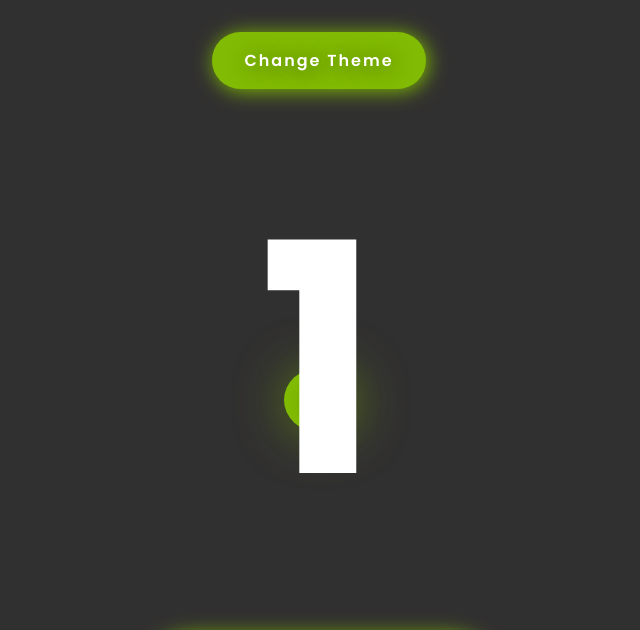
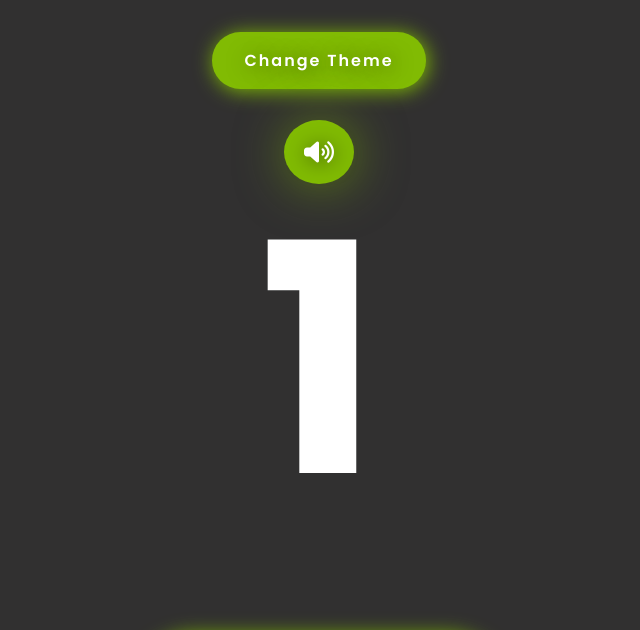
Before and after one commit to Jayesh2812/dice, a plain HTML site: page index.html in a window 1280 px wide. Shown: the top 630 px of the page, without its empty margins (321-961 px from the left). Drawn offline with Linux system fonts and the light colour scheme.

Commit message:
Update dice.css

```diff
--- a/dice.css
+++ b/dice.css
@@ -93,6 +93,7 @@ span{
 i{
     color:white;
     position:absolute;
+    top:5em;
     text-shadow:2px 2px 10px #81bb03;
     background:#81bb03;
     font-size: 24px;
```
